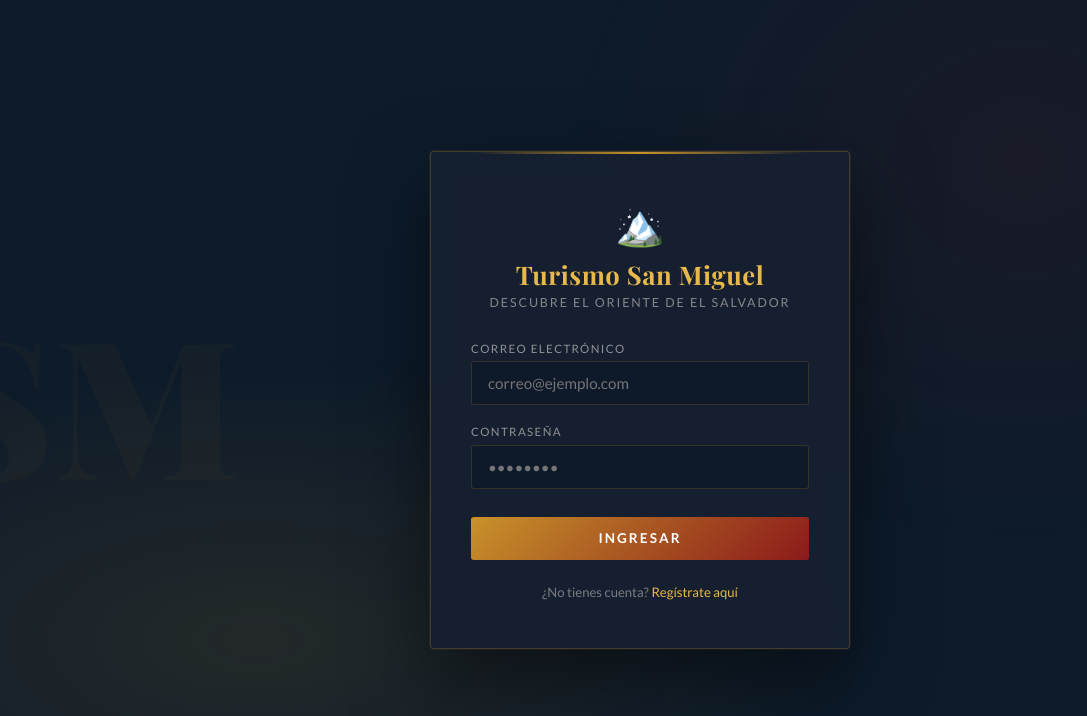
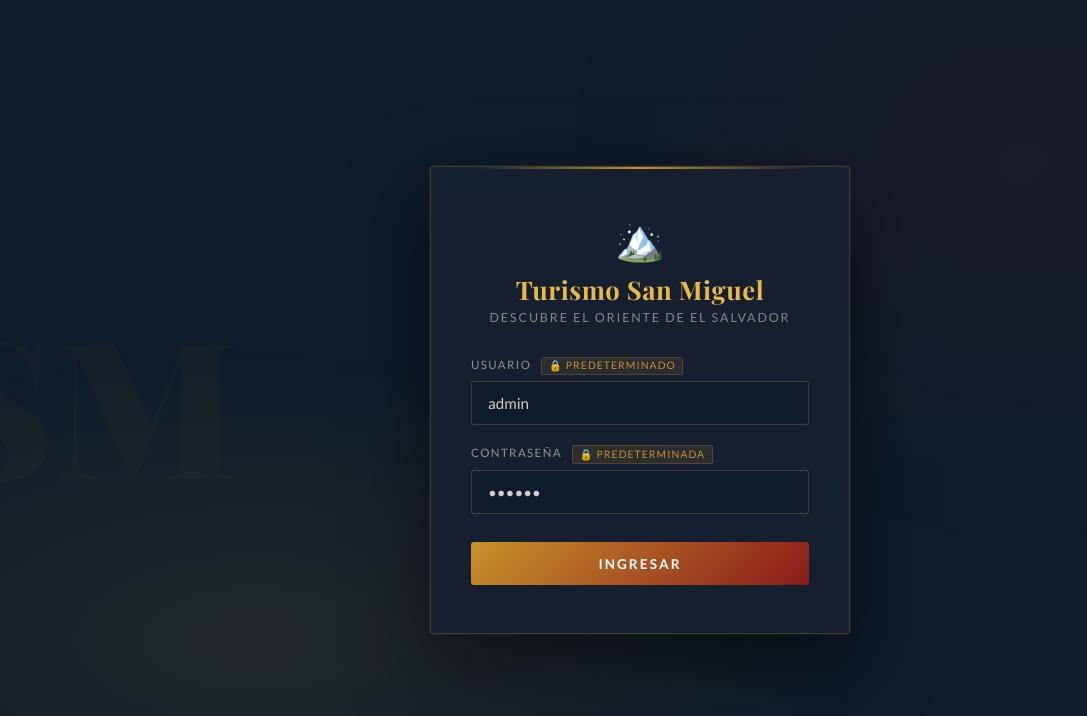
Before and after one commit to Yimu21/Lab-II-C2-P4, a PHP site: page /login.php in a window 1280 px wide. Shown: the top 716 px of the page, without its empty margins (0-1087 px from the left). Run offline with PHP 8.4, Linux system fonts and the light colour scheme.

Commit message:
Terminar

```diff
--- a/turismo/database.sql
+++ b/turismo/database.sql
@@ -27,6 +27,5 @@ CREATE TABLE IF NOT EXISTS lugares (
     FOREIGN KEY (usuario_id) REFERENCES usuarios(id)
 );
 
--- Usuario de prueba (password: admin123)
 INSERT INTO usuarios (nombre, email, password) VALUES
-('Admin San Miguel', 'admin@turismo.com', '$2y$10$92IXUNpkjO0rOQ5byMi.Ye4oKoEa3Ro9llC/.og/at2.uheWG/igi');
+('admin', 'administrador@turismo.com', '198420');
--- a/turismo/login.php
+++ b/turismo/login.php
@@ -12,33 +12,47 @@ require_once 'config/database.php';
 
 $error = '';
 
+// Credenciales predeterminadas (puedes cambiarlas aquí)
+$DEFAULT_USUARIO  = 'admin';
+$DEFAULT_PASSWORD = '198420';
+
 if ($_SERVER['REQUEST_METHOD'] === 'POST') {
-    $email    = trim($_POST['email'] ?? '');
-    $password = $_POST['password'] ?? '';
+    $usuario  = trim($_POST['usuario'] ?? $DEFAULT_USUARIO);
+    $password = $_POST['password'] ?? $DEFAULT_PASSWORD;
 
-    if (empty($email) || empty($password)) {
+    if (empty($usuario) || empty($password)) {
         $error = 'Por favor completa todos los campos.';
-    } elseif (!filter_var($email, FILTER_VALIDATE_EMAIL)) {
-        $error = 'El formato del correo electrónico no es válido.';
     } else {
         $conn = getConnection();
-        $stmt = $conn->prepare("SELECT id, nombre, password FROM usuarios WHERE email = ?");
-        $stmt->bind_param("s", $email);
+
+        // Buscar por nombre de usuario
+        $stmt = $conn->prepare("SELECT id, nombre, password FROM usuarios WHERE nombre = ?");
+        $stmt->bind_param("s", $usuario);
         $stmt->execute();
         $result = $stmt->get_result();
 
         if ($result->num_rows === 1) {
-            $usuario = $result->fetch_assoc();
-            if (password_verify($password, $usuario['password'])) {
-                $_SESSION['usuario_id']   = $usuario['id'];
-                $_SESSION['usuario_nombre'] = $usuario['nombre'];
+            $user = $result->fetch_assoc();
+
+            // Intentar primero con password_verify (para hashes bcrypt)
+            // y luego comparación directa (para contraseñas en texto plano)
+            $ok = false;
+            if (password_verify($password, $user['password'])) {
+                $ok = true;                          // hash bcrypt correcto
+            } elseif ($user['password'] === $password) {
+                $ok = true;                          // texto plano directo
+            }
+
+            if ($ok) {
+                $_SESSION['usuario_id']     = $user['id'];
+                $_SESSION['usuario_nombre'] = $user['nombre'];
                 header("Location: dashboard.php");
                 exit();
             } else {
-                $error = 'Correo o contraseña incorrectos.';
+                $error = 'Usuario o contraseña incorrectos.';
             }
         } else {
-            $error = 'Correo o contraseña incorrectos.';
+            $error = 'Usuario o contraseña incorrectos.';
         }
 
         $stmt->close();
@@ -78,7 +92,6 @@ if ($_SERVER['REQUEST_METHOD'] === 'POST') {
             overflow: hidden;
         }
 
-        /* Fondo decorativo */
         body::before {
             content: '';
             position: fixed;
@@ -187,10 +200,31 @@ if ($_SERVER['REQUEST_METHOD'] === 'POST') {
             margin-bottom: 1.25rem;
         }
 
+        /* Input con valor fijo: borde dorado tenue, cursor normal */
+        input[readonly] {
+            border-color: rgba(200,146,42,0.35);
+            opacity: 0.85;
+            cursor: default;
+        }
+
         input:focus {
             outline: none;
             border-color: var(--gold);
             box-shadow: 0 0 0 3px rgba(200,146,42,0.12);
+        }
+
+        .lock-badge {
+            display: inline-block;
+            font-size: 0.65rem;
+            letter-spacing: 0.1em;
+            text-transform: uppercase;
+            color: var(--gold);
+            background: rgba(200,146,42,0.12);
+            border: 1px solid rgba(200,146,42,0.25);
+            border-radius: 2px;
+            padding: 0.1rem 0.4rem;
+            margin-left: 0.4rem;
+            vertical-align: middle;
         }
 
         button[type="submit"] {
@@ -211,6 +245,7 @@ if ($_SERVER['REQUEST_METHOD'] === 'POST') {
         }
 
         button[type="submit"]:hover { opacity: 0.88; transform: translateY(-1px); }
+        button[type="submit"]:active { transform: translateY(0); }
 
         .register-link {
             text-align: center;
@@ -241,21 +276,29 @@ if ($_SERVER['REQUEST_METHOD'] === 'POST') {
         <?php endif; ?>
 
         <form method="POST" action="login.php" novalidate>
-            <label for="email">Correo electrónico</label>
-            <input type="email" id="email" name="email"
-                   value="<?= htmlspecialchars($_POST['email'] ?? '') ?>"
-                   placeholder="correo@ejemplo.com" required>
 
-            <label for="password">Contraseña</label>
-            <input type="password" id="password" name="password"
-                   placeholder="••••••••" required>
+            <label for="usuario">
+                Usuario <span class="lock-badge">🔒 predeterminado</span>
+            </label>
+            <input
+                type="text"
+                id="usuario"
+                name="usuario"
+                value="<?= htmlspecialchars($DEFAULT_USUARIO) ?>"
+                readonly>
+
+            <label for="password">
+                Contraseña <span class="lock-badge">🔒 predeterminada</span>
+            </label>
+            <input
+                type="password"
+                id="password"
+                name="password"
+                value="<?= htmlspecialchars($DEFAULT_PASSWORD) ?>"
+                readonly>
 
             <button type="submit">Ingresar</button>
         </form>
-
-        <p class="register-link">
-            ¿No tienes cuenta? <a href="registro.php">Regístrate aquí</a>
-        </p>
     </div>
 </body>
 </html>
```
Also changed, not shown: 1 other file.
